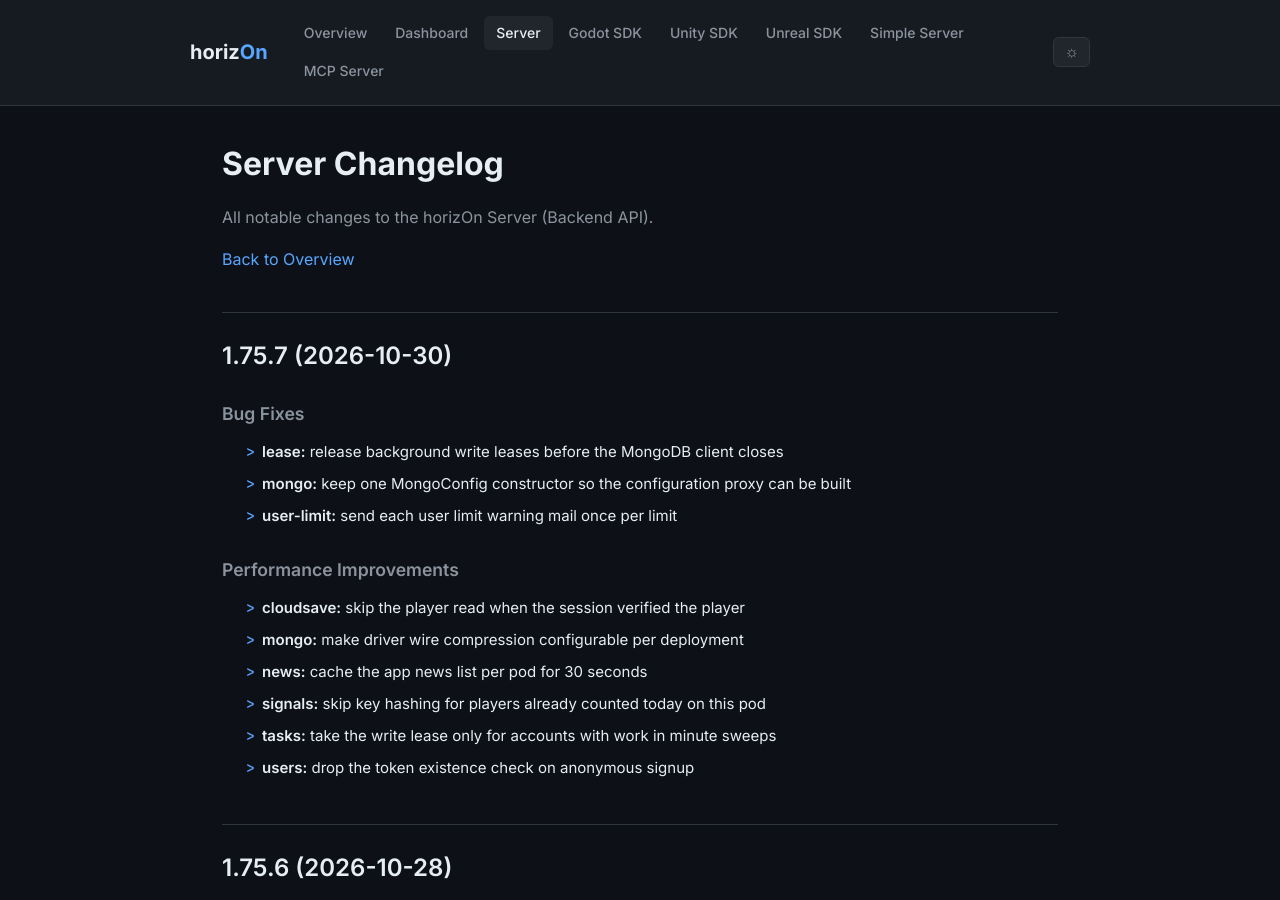
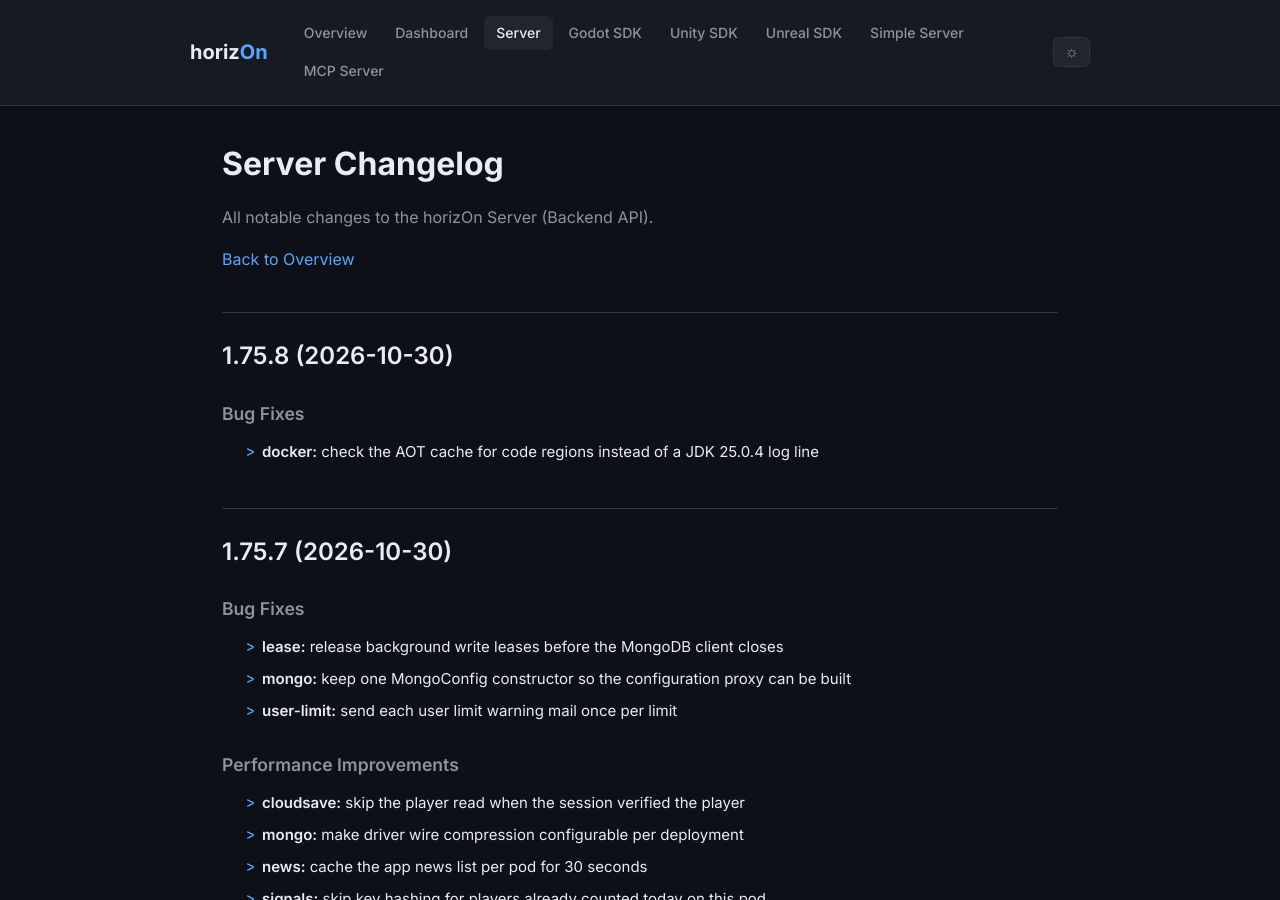
Before and after one commit to ProjectMakersDE/horizOn-Changelog, a Jekyll site: the page built from server-changelog.md, in a window 1280 px wide and 900 px high. Built offline with Jekyll 4.4.1, drawn with Linux system fonts in a browser that asks for light colours.

Commit message:
chore: reconcile changelogs

```diff
--- a/server-changelog.md
+++ b/server-changelog.md
@@ -8,6 +8,13 @@ title: Server Changelog
 All notable changes to the horizOn Server (Backend API).
 
 [Back to Overview](.)
+
+## 1.75.8 (2026-10-30)
+
+
+### Bug Fixes
+
+* **docker:** check the AOT cache for code regions instead of a JDK 25.0.4 log line
 
 ## 1.75.7 (2026-10-30)
 
```
Also changed, not shown: index.md (+1 -1 lines).
